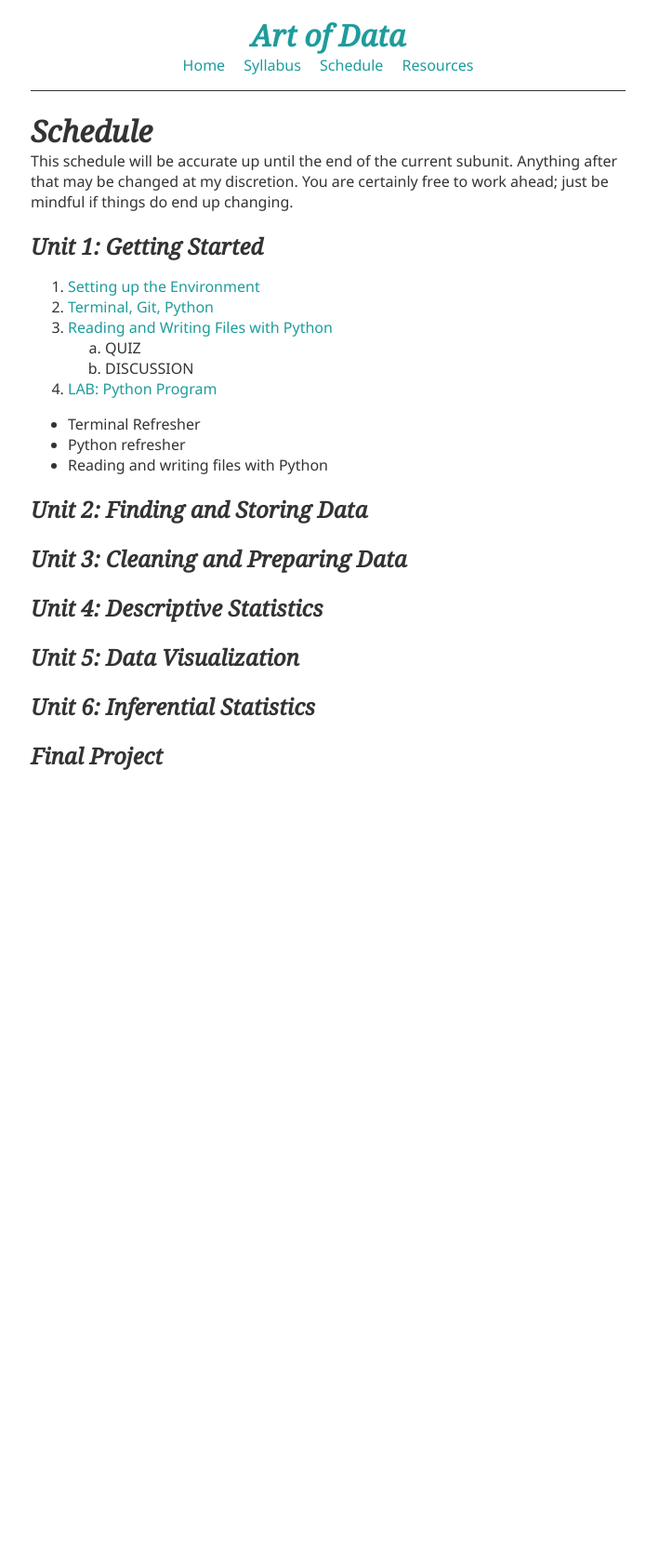
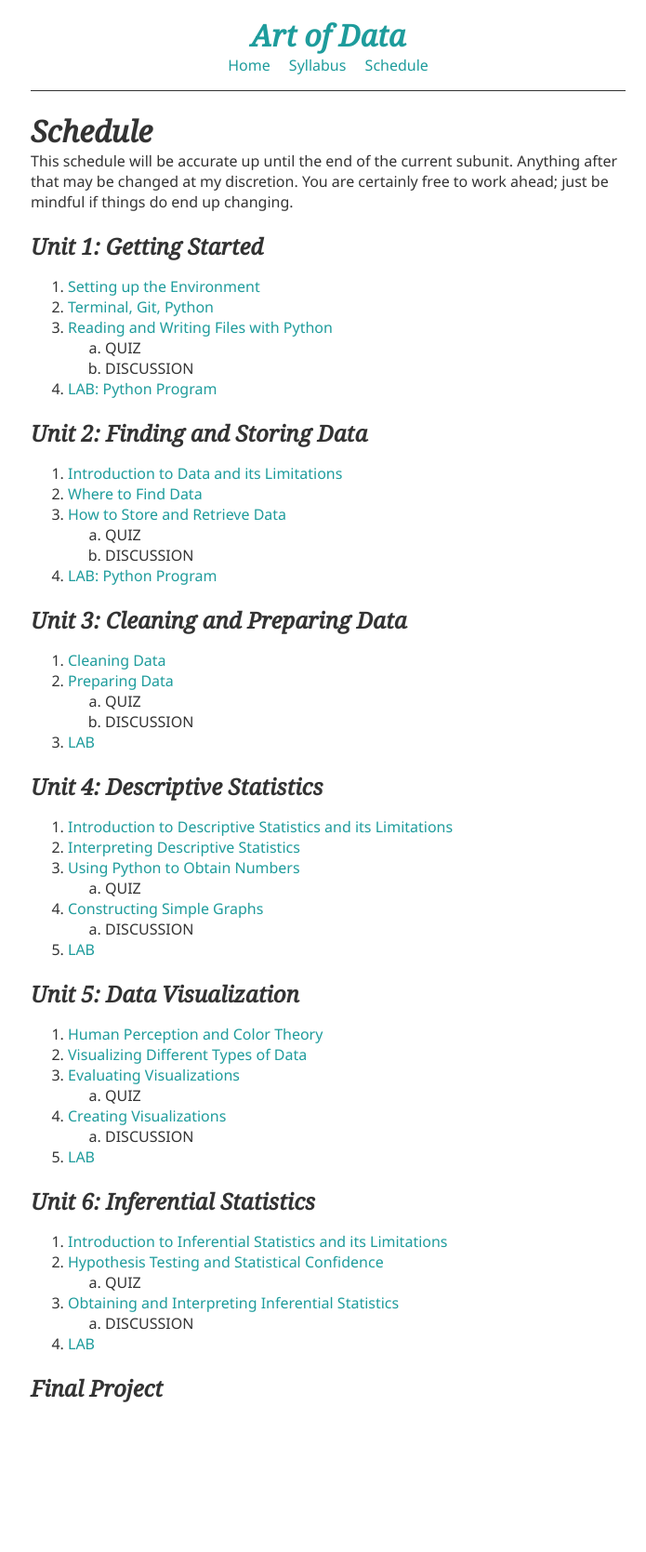
Before and after one commit to mrgrunebaum-hm/theoreticalcs, a Jekyll site: the page built from schedule.md, in a window 1280 px wide. Shown: the whole page at 93% size, without its empty margins (287-982 px from the left). Built offline with Jekyll 4.4.1, drawn with Linux system fonts in a browser that asks for light colours; before the commit the page ends 989 px from its top, so only the background shows below that.

Commit message:
Write first draft of schedule

```diff
--- a/_includes/header-nav.html
+++ b/_includes/header-nav.html
@@ -4,6 +4,6 @@
     <a href="{{site.baseurl}}/" class="MastheadNav-Item">Home</a>
     <a href="{{site.baseurl}}/syllabus/" class="MastheadNav-Item">Syllabus</a>
     <a href="{{site.baseurl}}/schedule/" class="MastheadNav-Item">Schedule</a>
-    <a href="{{site.baseurl}}/resources/" class="MastheadNav-Item">Resources</a>
+    <!-- <a href="{{site.baseurl}}/resources/" class="MastheadNav-Item">Resources</a> -->
   </nav>
 </header>
--- a/schedule.md
+++ b/schedule.md
@@ -6,7 +6,6 @@ title: Schedule
 This schedule will be accurate up until the end of the current subunit. Anything after that may be changed at my discretion. You are certainly free to work ahead; just be mindful if things do end up changing.
 
 ## Unit 1: Getting Started
-
   1. [Setting up the Environment]({{site.baseurl}}/units/01/01/)
   2. [Terminal, Git, Python]({{site.baseurl}}/units/01/02/)
   3. [Reading and Writing Files with Python]({{site.baseurl}}/units/01/03/)
@@ -14,18 +13,45 @@ This schedule will be accurate up until the end of the current subunit. Anything
      2. DISCUSSION
   4. [LAB: Python Program]({{site.baseurl}}/units/01/04/)
 
-  - Terminal Refresher
-  - Python refresher
-  - Reading and writing files with Python
-
 ## Unit 2: Finding and Storing Data
+  1. [Introduction to Data and its Limitations]({{site.baseurl}}/units/02/01/)
+  2. [Where to Find Data]({{site.baseurl}}/units/02/02/)
+  3. [How to Store and Retrieve Data]({{site.baseurl}}/02/03/)
+     1. QUIZ
+     2. DISCUSSION
+  4. [LAB: Python Program]({{site.baseurl}}/units/02/04/)
 
 ## Unit 3: Cleaning and Preparing Data
+  1. [Cleaning Data]({{site.baseurl}}/units/03/01/)
+  2. [Preparing Data]({{site.baseurl}}/units/03/02/)
+     1. QUIZ
+     2. DISCUSSION
+  3. [LAB]({{site.baseurl}}/units/03/03/)
 
 ## Unit 4: Descriptive Statistics
+  1. [Introduction to Descriptive Statistics and its Limitations]({{site.baseurl}}/units/04/01/)
+  2. [Interpreting Descriptive Statistics]({{site.baseurl}}/units/04/02/)
+  3. [Using Python to Obtain Numbers]({{site.baseurl}}/units/04/03/)
+     1. QUIZ
+  4. [Constructing Simple Graphs]({{site.baseurl}}/units/04/04/)
+     1. DISCUSSION
+  5. [LAB]({{site.baseurl}}/units/04/05/)
 
 ## Unit 5: Data Visualization
+  1. [Human Perception and Color Theory]({{site.baseurl}}/units/05/01/)
+  2. [Visualizing Different Types of Data]({{site.baseurl}}/units/05/02/)
+  3. [Evaluating Visualizations]({{site.baseurl}}/units/05/03/)
+     1. QUIZ
+  4. [Creating Visualizations]({{site.baseurl}}/units/05/04)
+     1. DISCUSSION
+  5. [LAB]({{site.baseurl}}/units/05/05/)
 
 ## Unit 6: Inferential Statistics
+  1. [Introduction to Inferential Statistics and its Limitations]({{site.baseurl}}/units/06/01/)
+  2. [Hypothesis Testing and Statistical Confidence]({{site.baseurl}}/units/06/02/)
+     1. QUIZ
+  3. [Obtaining and Interpreting Inferential Statistics]({{site.baseurl}}/units/06/03)
+     1. DISCUSSION
+  4. [LAB]({{site.baseurl}}/units/06/04/)
 
 ## Final Project
```
Also changed, not shown: units/01/01.md (+2 -2 lines), units/01/02.md (+25 -2 lines).
